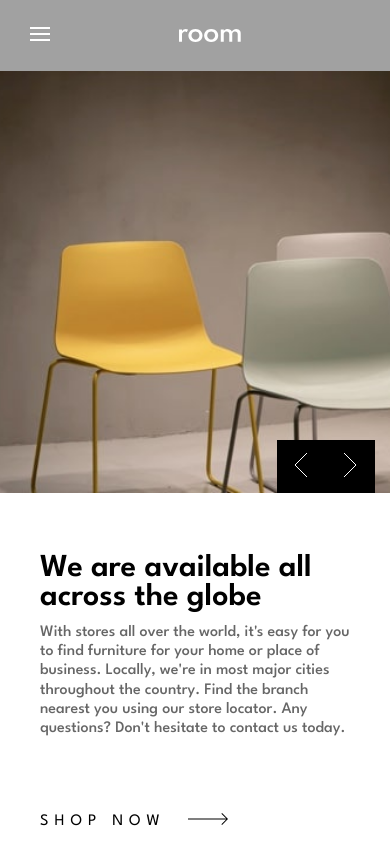
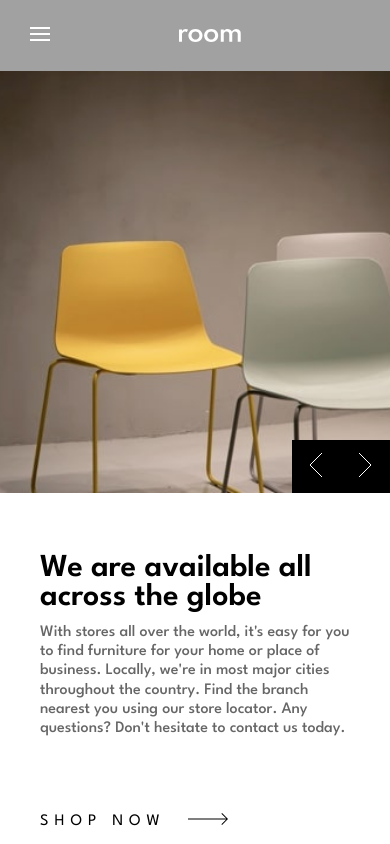
Before and after one commit to frankiefab100/interior-room-grid-layout, a React (Vite) app: page / in a window 390 px wide. Shown: the top 844 px of the page. Built offline with nearby package versions, Linux system fonts and the light colour scheme.

Commit message:
Update Home.css

```diff
--- a/src/components/Home/Home.css
+++ b/src/components/Home/Home.css
@@ -44,7 +44,7 @@ img.carousel {
   position: absolute;
   background-color: var(--black);
   bottom: 0px;
-  right: -99px;
+  right: -98px;
 }
 
 .heading,
@@ -162,7 +162,7 @@ img.carousel {
   }
 
   .carousel-control {
-    right: 15px;
+    right: 0px;
   }
 }
 
```
